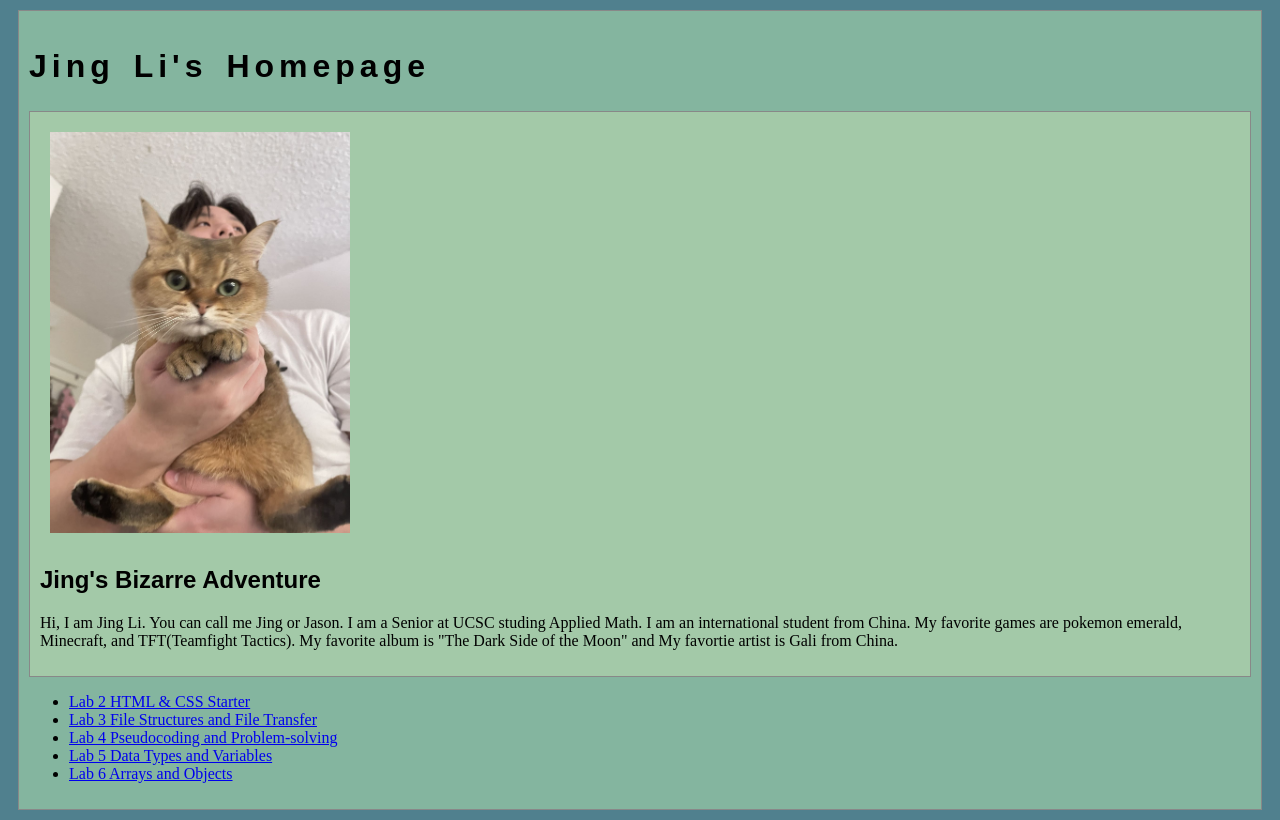
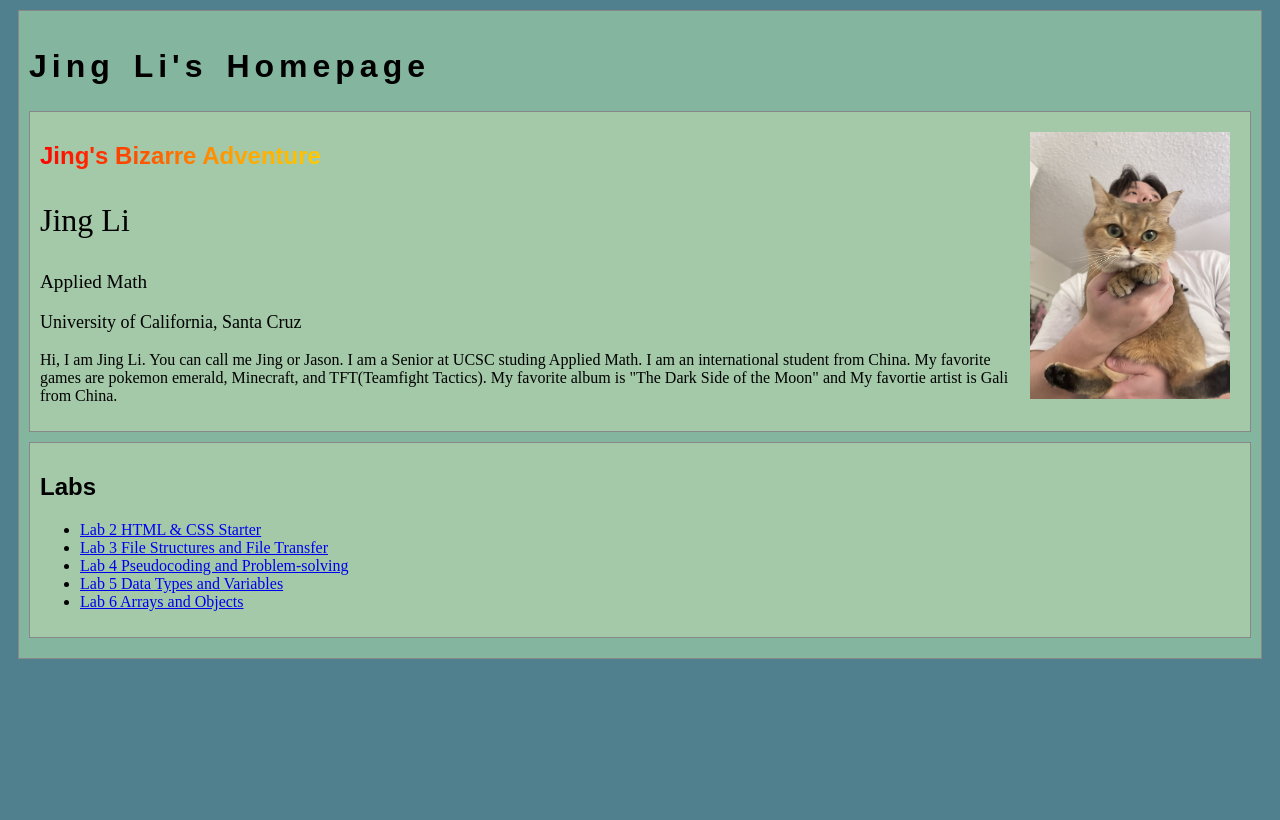
Before and after one commit to jiexiner/Art101, a plain HTML site: page index.html in a window 1280 px wide. Drawn offline with Linux system fonts and the light colour scheme.

Commit message:
Task Bouns

```diff
--- a/css/homepage.css
+++ b/css/homepage.css
@@ -1,6 +1,7 @@
 /* this css file will only style the homepage of our site */
 
 #my-portrait {
+  float: right;
   margin: 10px;
-  width:  300px;
+  width:  200px;
 }
--- a/css/site.css
+++ b/css/site.css
@@ -19,6 +19,7 @@ h1 {
   font-size: 200%;
 }
 
+
 /* the hashtag in a CSS selector selects an element by id, e.g., id="content" */
 #content {
   margin: 10px;
@@ -34,3 +35,7 @@ h1 {
   border: solid 1px #888;
   background-color: #A3C9A8;
 }
+.minor-section.img{
+  margin: 10px;
+  padding: 10px;
+}
--- a/index.html
+++ b/index.html
@@ -25,13 +25,18 @@
 			<div class="minor-section">
 					<!-- Note that all filenames use lowercase and no spaces -->
 					<img id="my-portrait" src="./img/Li.jpeg">
-					<h2>Jing's Bizarre Adventure</h2>
+					<h2 style="background-image: linear-gradient(to right, red, orange, yellow, green, blue, indigo, violet); -webkit-background-clip: text; -webkit-text-fill-color: transparent;">Jing's Bizarre Adventure</h2>
+					<p style="font-size:xx-large;"> Jing Li </p>
+					<p style="font-size:larger;""> Applied Math</p>
+					<p style="font-size:large;">	University of California, Santa Cruz </p>
 					<p>Hi, I am Jing Li. You can call me Jing or Jason. I am a Senior at UCSC studing Applied Math. I am an international student from China. My favorite games are pokemon emerald, Minecraft, and TFT(Teamfight Tactics). My favorite album is "The Dark Side of the Moon" and My favortie artist is Gali from China.</p>
 			</div>
 
 		</section>
 		<nav id="links">
 			<!-- Put links to labs here. -->
+			<div class="minor-section">
+			<h2> Labs </h2>
 			<ul>
                 <li><a href="lab2/website.html">Lab 2 HTML & CSS Starter</a></li>
                 <li><a href="lab3/index.html">Lab 3 File Structures and File Transfer</a></li>
@@ -39,6 +44,7 @@
                 <li><a href="lab5/index.html">Lab 5 Data Types and Variables</a></li>
                 <li><a href="lab6/index.html">Lab 6 Arrays and Objects</a></li>
             </ul>
+			</div>
 		</nav>
 	</main>
 </body>
```
